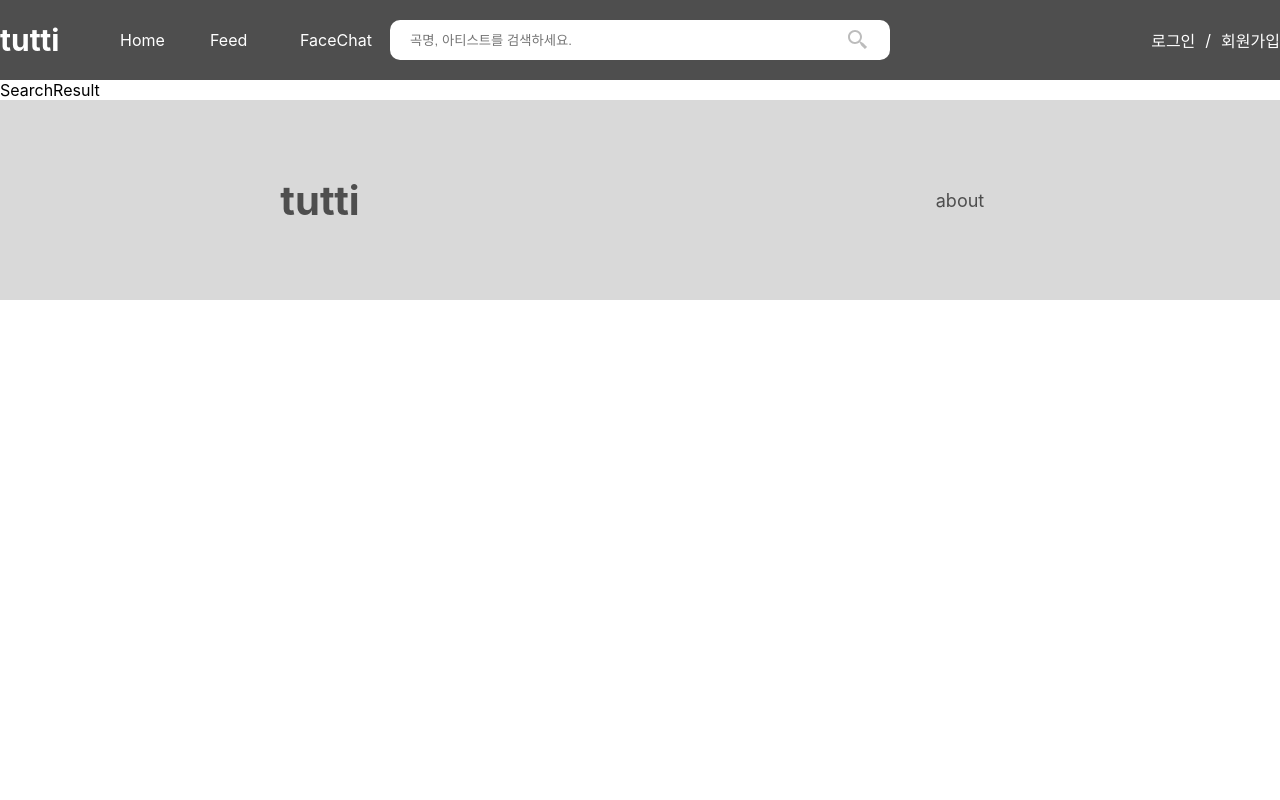
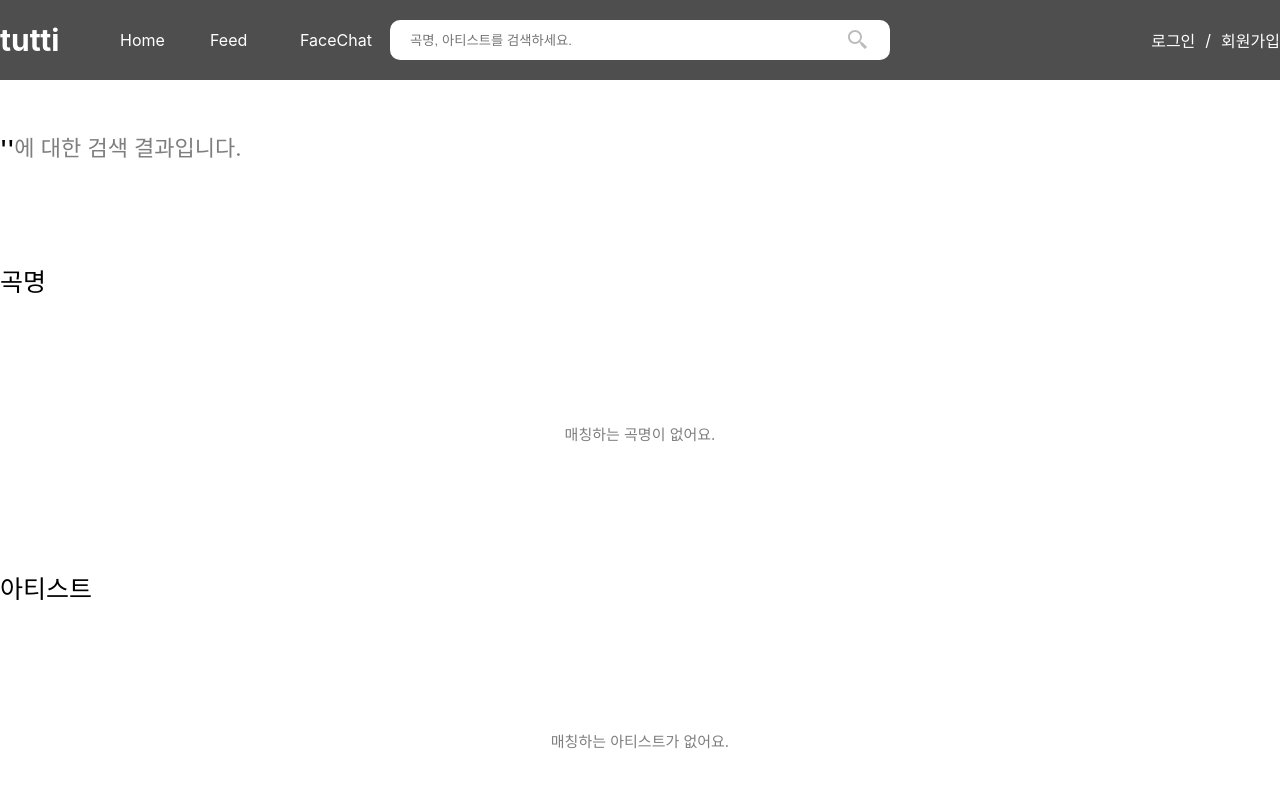
Before and after one commit to itsstacy/tuttimusicFE, a React (Create React App) app: page /search in a window 1280 px wide. Shown: the top 800 px of the page. Built offline with nearby package versions, Linux system fonts and the light colour scheme.

Commit message:
검색기능 완성

```diff
--- a/src/components/Navbar.js
+++ b/src/components/Navbar.js
@@ -76,7 +76,7 @@ function Navbar() {
           id="search-icon"
           onClick={()=>{
             dispatch(searchMusic(searchValue))
-            navigate('/search')
+            navigate('/search', {state: searchValue})
           }}
           />
 
--- a/src/pages/SearchResult.js
+++ b/src/pages/SearchResult.js
@@ -1,8 +1,115 @@
 import React from 'react'
+import { useSelector } from "react-redux";
+import {useLocation} from 'react-router-dom';
+import { useNavigate } from "react-router-dom";
 
 function SearchResult() {
+  const navigate = useNavigate();
+  const location = useLocation();
+  const keyword= location.state
+
+    const artistList = useSelector((state)=> state.Song.result_artist)
+    const titleList = useSelector((state)=> state.Song.result_title)
+    console.log(titleList)
+    console.log(artistList)
+
+
   return (
-    <div>SearchResult</div>
+    <div className="musicfeed-container">
+      <p className="search-head"><span className="bold">
+        '{keyword}'</span>에 대한 검색 결과입니다.
+      </p>
+
+      {titleList&&titleList.length > 0 ?
+      <>
+        <p className="result-name">
+          곡명
+        </p>
+        <section className="feed-list">
+          {titleList.map((song,index)=>{
+          return(
+          <div
+          className="feed-card"
+          onClick={()=>{
+            navigate('/detail/'+song.id)
+          }}>
+            <img
+            alt={song.title}
+            className="main-album-art"
+            src={song.albumImageUrl}
+            />
+            <div className="main-card-text">
+              <p className="main-card-title">
+              {song.title}
+              </p>
+              <p className="main-card-artist">
+              {song.userArtist}
+              </p>
+            </div>
+          </div>
+          )
+          })
+          }
+        </section>
+      </>
+      :
+      <>
+        <p className="result-name">
+          곡명
+        </p>
+        <section className="feed-list">
+        <p className="result-none">
+          매칭하는 곡명이 없어요.
+        </p>
+        </section>
+      </>
+      }
+
+    {artistList&&artistList.length > 0 ?
+      <>
+        <p className="result-name">
+          아티스트
+        </p>
+        <section className="feed-list">
+          {artistList.map((song,index)=>{
+          return(
+          <div
+          className="feed-card"
+          onClick={()=>{
+            navigate('/detail/'+song.id)
+          }}>
+            <img
+            alt={song.title}
+            className="main-album-art"
+            src={song.albumImageUrl}
+            />
+            <div className="main-card-text">
+              <p className="main-card-title">
+              {song.title}
+              </p>
+              <p className="main-card-artist">
+              {song.userArtist}
+              </p>
+            </div>
+          </div>
+          )
+          })
+          }
+        </section>
+      </>
+      :
+      <>
+        <p className="result-name">
+          아티스트
+        </p>
+        <section className="feed-list">
+        <p className="result-none">
+          매칭하는 아티스트가 없어요.
+        </p>
+        </section>
+      </>
+      }
+    </div>
   )
 }
 
--- a/src/styles/App.css
+++ b/src/styles/App.css
@@ -1396,3 +1396,29 @@
 }
 
 /* LOGIN PAGE END */
+
+/* SEARCH PAGE */
+
+.search-head{
+  font-size:22px;
+  color: #7E7E7E;
+  margin-bottom: 100px;
+}
+
+.bold {
+  font-weight:600;
+  color: black;
+}
+
+.result-name {
+  font-size: 25px;
+  font-weight: 500;
+}
+
+.result-none{
+  font-size: 15px;
+  color: #7E7E7E;
+  margin: 100px auto;
+}
+
+/* SEARCH PAGE END */
```
